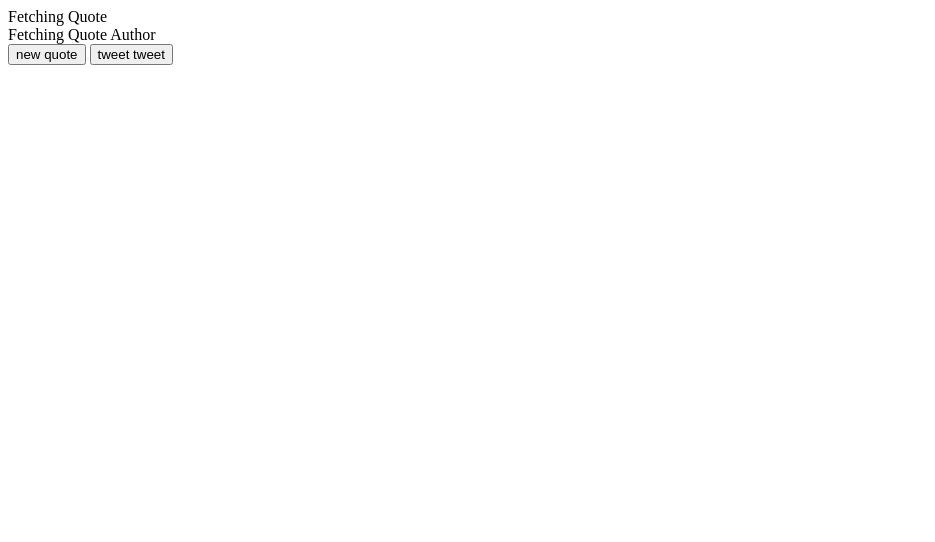
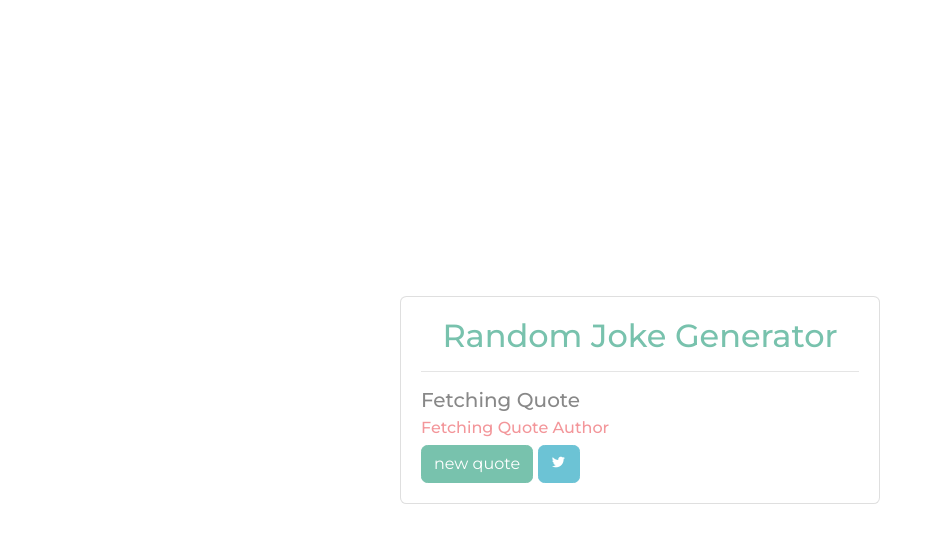
Before and after one commit to MoosaRShah/random-quote-generator, a plain HTML site: page index.html in a window 1280 px wide. Shown: the whole page, without its empty margins (0-935 px from the left). Drawn offline with nearby package versions, Linux system fonts and the light colour scheme; no server answers.

Commit message:
random quote generator made and styled with bootstrap

```diff
--- a/app.js
+++ b/app.js
@@ -8,8 +8,9 @@ function newQuote() {
   fetch('https://api.quotable.io/random')
     .then(response => response.json())
     .then(data => {
-      quote.textContent = data.content
+      //   quote.textContent = data.content
       author.textContent = data.author
+      quote.innerHTML = `<span class="quote pr-2"><i class='bx bxs-quote-alt-left' ></i></span>${data.content}`
     })
 }
 //trigger function on button click
--- a/index.html
+++ b/index.html
@@ -4,14 +4,32 @@
     <meta charset="UTF-8" />
     <meta http-equiv="X-UA-Compatible" content="IE=edge" />
     <meta name="viewport" content="width=device-width, initial-scale=1.0" />
+    <link
+      rel="stylesheet"
+      href="https://stackpath.bootstrapcdn.com/bootswatch/4.4.1/minty/bootstrap.min.css"
+      crossorigin="anonymous"
+    />
+    <link href='https://unpkg.com/boxicons@2.0.7/css/boxicons.min.css' rel='stylesheet'>
+    <link rel="stylesheet" href="style.css" />
     <title>Random Quote Machine</title>
   </head>
   <body>
-    <div id="quote-box">
-      <div id="text">Fetching Quote</div>
-      <div id="author">Fetching Quote Author</div>
-      <button id="new-quote">new quote</button>
-      <button id="tweet">tweet tweet</button>
+    <!-- <nav class="display-3 bg-primary">Random-joke-generator</nav> -->
+    <div class="container h-100 d-flex align-items-center">
+      <div class="card mx-auto" style="width: 30rem">
+        <div class="card-body">
+          <h2 class="text-center text-primary display-5">
+            Random Joke Generator
+          </h2>
+          <hr />
+          <h5 class="card-title" id="text"> Fetching Quote</h5>
+          <h6 class="card-subtitle mb-2 text-secondary" id="author">
+            Fetching Quote Author
+          </h6>
+          <button class="btn btn-primary" id="new-quote">new quote</button>
+          <button class="btn btn-info" id="tweet"><i class='bx bxl-twitter'></i></i></button>
+        </div>
+      </div>
     </div>
 
     <script src="app.js"></script>
--- a/style.css
+++ b/style.css
@@ -0,0 +1,15 @@
+/* .container {
+  position: absolute;
+  top: 50%;
+  width: 100%;
+  left: 30%;
+} */
+
+body,
+html {
+  height: 100%;
+}
+
+.quote {
+  font-size: 3rem;
+}
```
Also changed, not shown: 1 other file.
